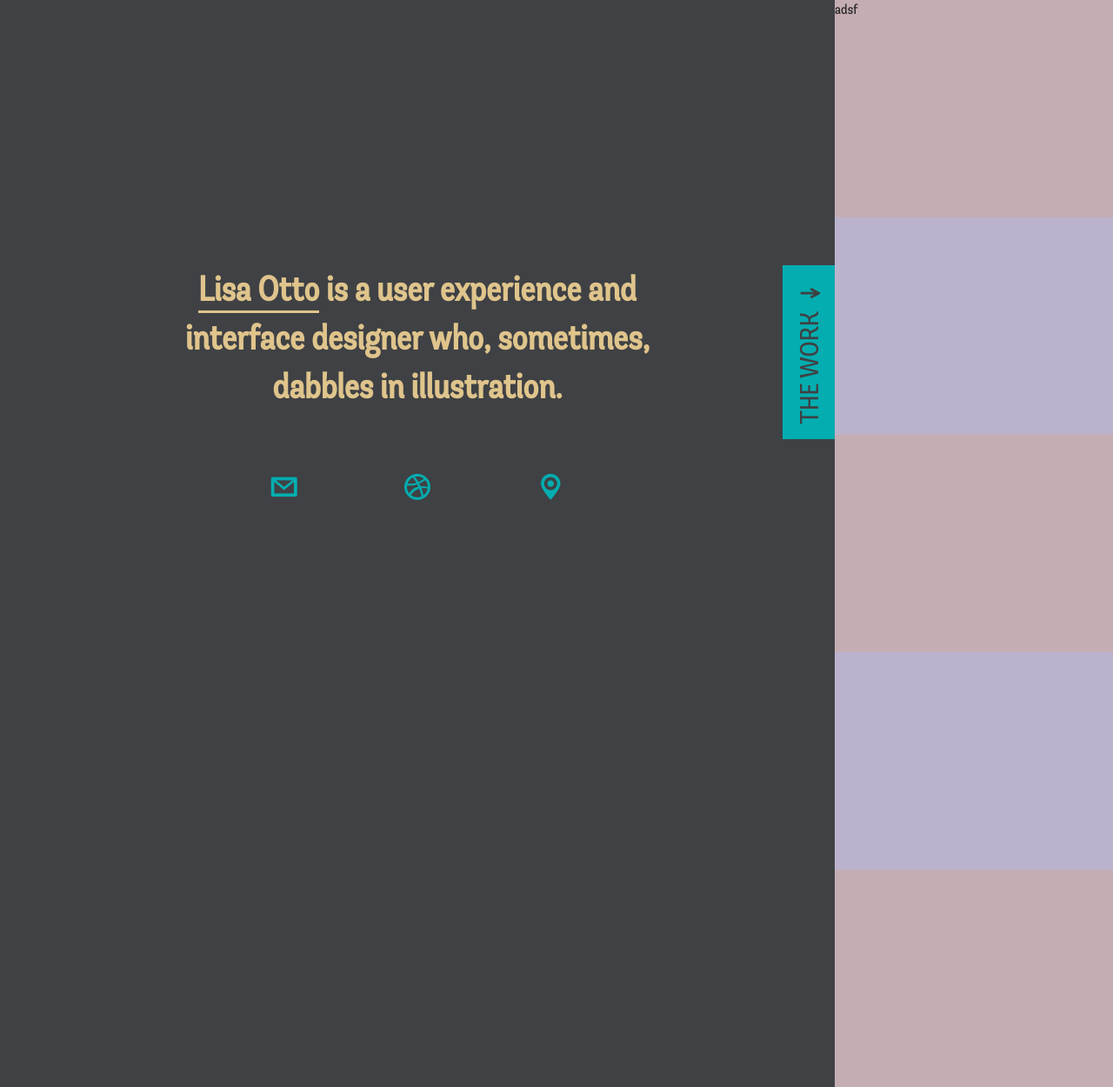
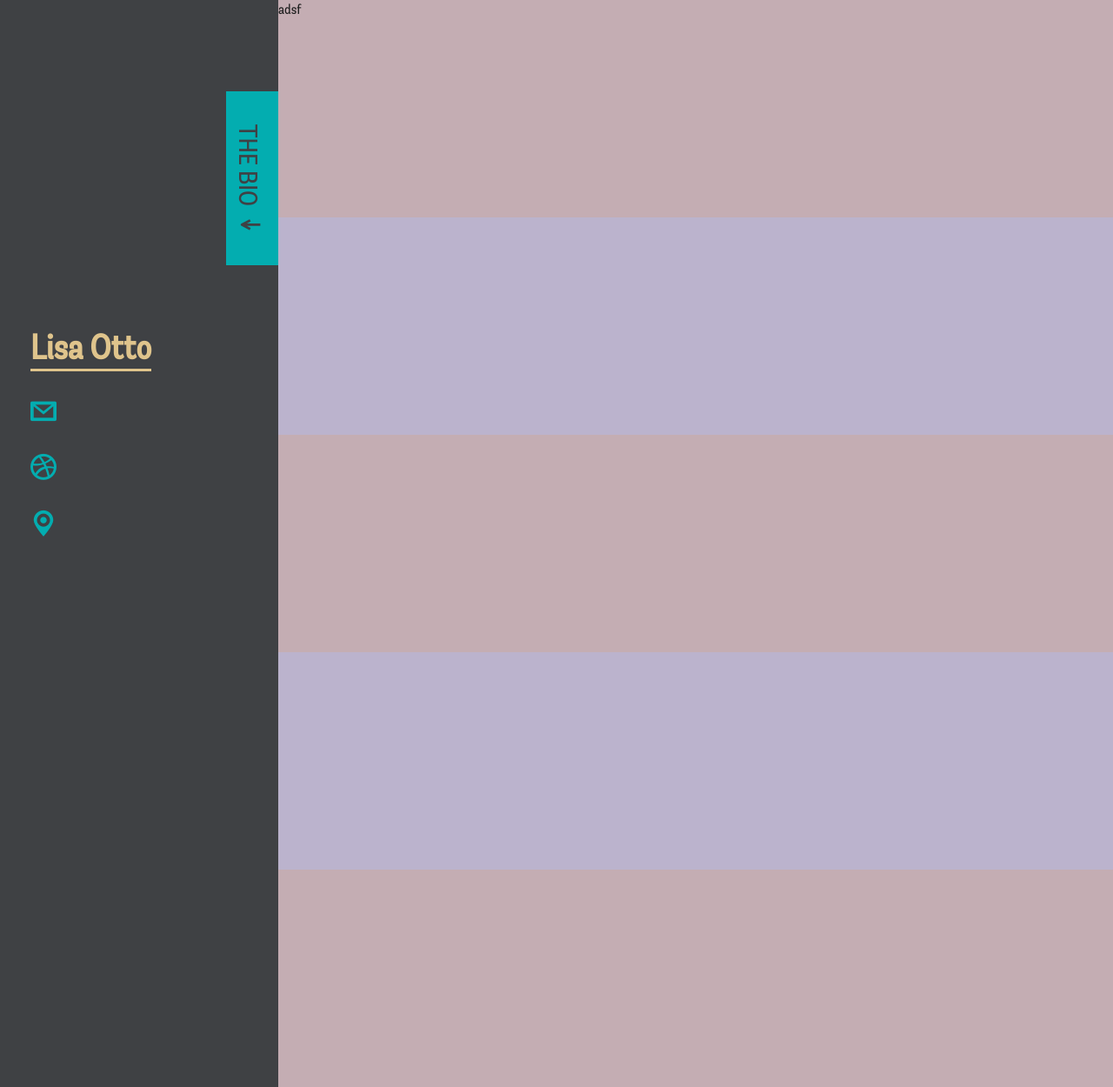
Before and after one commit to lisaotto/examples, a PHP site: page / in a window 1280 px wide. Shown: the whole page at 87% size. Run offline with PHP 8.4, Linux system fonts and the light colour scheme; some libraries are stand-ins or nearby versions.

Commit message:
Building fly-in

```diff
--- a/index.html
+++ b/index.html
@@ -24,10 +24,9 @@
         <header>
 
             <div id="header">
-                <h1><span>Lisa Otto</span> is a user experience and interface designer who, sometimes, dabbles in illustration.</h1>
-                <div class="portrait">
-                	<img src="" alt"Lisa Otto as an Illustration">
-                </div>
+                <h1>
+                    <span class="name">Lisa Otto<div class="portrait"><img src="img/portrait.png" alt"Lisa Otto as an Illustration"></div></span><span class="bio"> is a user experience and interface designer who, sometimes, dabbles in illustration.</span>
+                </h1>
             </div>
 
             <div class="icons">
@@ -41,11 +40,11 @@
             	</div>
             	<div>
             		<a href="" class="icon-pin"></a>
-            		<p>Washington DC</p>
+            		<p>Washington&nbsp;DC</p>
             	</div>
             </div>
 
-        <p class="tab">THE WORK<span class="icon-arrow"></span></p>
+        <p class="tab"><span class="work-title">THE WORK</span><span class="bio-title">THE BIO</span><span class="icon-arrow"></span></p>
 
 
 
--- a/scss/style.scss
+++ b/scss/style.scss
@@ -83,12 +83,33 @@ body{
 header {
     width:75%;
     float:left;
-    position:fixed;
+    position:fixed
 }
 
-h1 span {
+h1 {
+    text-align:center;
+    color:$yellow;
+    font-size:40px;
+    max-width: 600px;
+    margin:0 auto;
+
+}
+
+.name {
     border-bottom: 3px solid $yellow;
-    margin-top:-2px;
+    cursor:pointer;
+}
+
+.portrait {
+    position: absolute;
+    margin-top:-225px;
+    margin-left:20px;
+    display:none;
+
+}
+
+h1 span:hover > .portrait{
+    display:block;
 
 }
 
@@ -103,7 +124,7 @@ h1 span {
 
     div {
         display:inline-block;
-        padding-top:50px
+        padding-top:30px
     }
 }
 
@@ -123,6 +144,7 @@ a.icon-dribbble, a.icon-envelope, a.icon-pin {
 
 a.icon-dribbble:hover + p, a.icon-envelope:hover + p, a.icon-pin:hover + p {
     display:block;
+    transition: all 5s ease;
 }
 
 .icons p {
@@ -152,29 +174,103 @@ a.icon-dribbble:hover + p, a.icon-envelope:hover + p, a.icon-pin:hover + p {
     padding-top:10px;
     height:60px;
     background-color:$blue;
+    cursor:pointer;
 
     transform-origin:100% 50%;
 
     transform: rotate(-90deg);
 
 
+    transition: 0.2s all;
+    -webkit-transition: 0.2s all;
+    -moz-transition: 0.2s all;
+    -o-transition: 0.2s all;
+    -ms-transition: 0.2s all;
+
+
         span {
             top: 4px;
             padding-left: 6px;
         }
+}
 
+.bio-title {
+   display:none;
+}
+
+.work-title {
+   display:inline;
+}
+
+.tab:hover {
+
+  /* IE 8 */
+  -ms-filter: "progid:DXImageTransform.Microsoft.Alpha(Opacity=8)";
+
+  /* Netscape */
+  -moz-opacity: 0.8;
+
+  /* Safari 1.x */
+  -khtml-opacity: 0.8;
+
+  /* Good browsers */
+  opacity: 0.8;
 
 }
 
+//////////////////header hover//////////////////
 
+header {
+    width:25% !important;
+}
 
 h1 {
-    text-align:center;
-    color:$yellow;
-    font-size:40px;
-    max-width: 600px;
-    margin:0 auto;
+    text-align: left;
+    padding-left: 35px;
+}
 
+.bio{
+    display:none !important;
+}
+
+.tab {
+    transform: rotate(90deg) !important;
+}
+
+.work-title {
+   display:none !important;
+}
+
+.bio-title {
+   display:inline !important;
+}
+
+.icons {
+    position:relative !important;
+    float:left !important;
+
+    div {
+        display:block !important;
+    }
+}
+
+.icon-dribbble, .icon-envelope, .icon-pin {
+    margin: 35px;
+}
+
+.icon-envelope + p {
+    margin-left: 90px;
+    top: 13px;
+}
+
+.icon-dribbble + p {
+    margin-left: 90px;
+    top: 21x;
+}
+
+.icon-pin + p {
+    margin-left: 90px;
+    top: 20px;
 }
 
 //////////////////Portolio Teaser//////////////////
@@ -197,3 +293,10 @@ main {
     .purple {
         background-color: #bbb3cd;
     }
+
+
+//////////////////Portolio Teaser Hover//////////////////
+
+main {
+    width:75% !important;
+}
```
Also changed, not shown: css/style.css, img/portrait.png (added).
